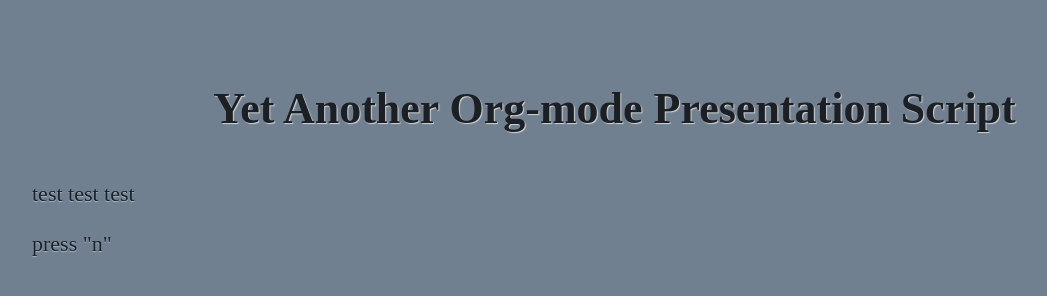
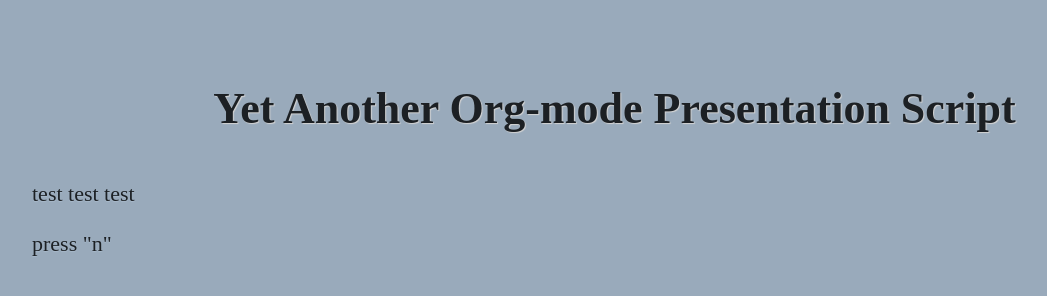
Before and after one commit to asai-research-presentation/2020-01-09-lispmeetup, a plain HTML site: page presen.org.html in a window 1280 px wide. Shown: the whole page, without its empty margins (31-1078 px from the left). Drawn offline with Linux system fonts and the light colour scheme.

Commit message:
changed default style: lighter background

```diff
--- a/style.css
+++ b/style.css
@@ -33,7 +33,7 @@ body {
     font: 22px 'M+ 2c';
     line-height: 1.25em;
     text-indent: 0.5em;
-    background-color: slategray;
+    background-color: #9ab;
     /* background-color: whitesmoke; */
     text-shadow: 0px 1px 1px #abc;
 }
```
